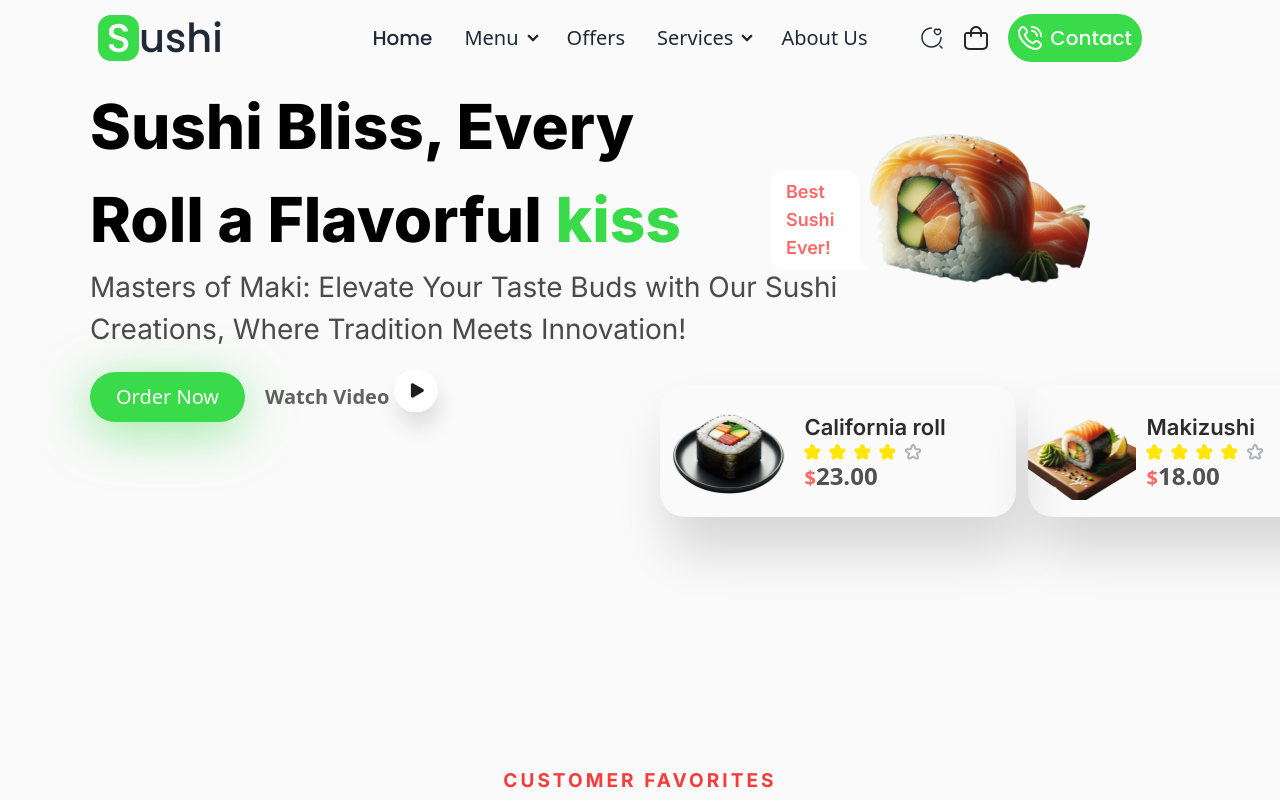
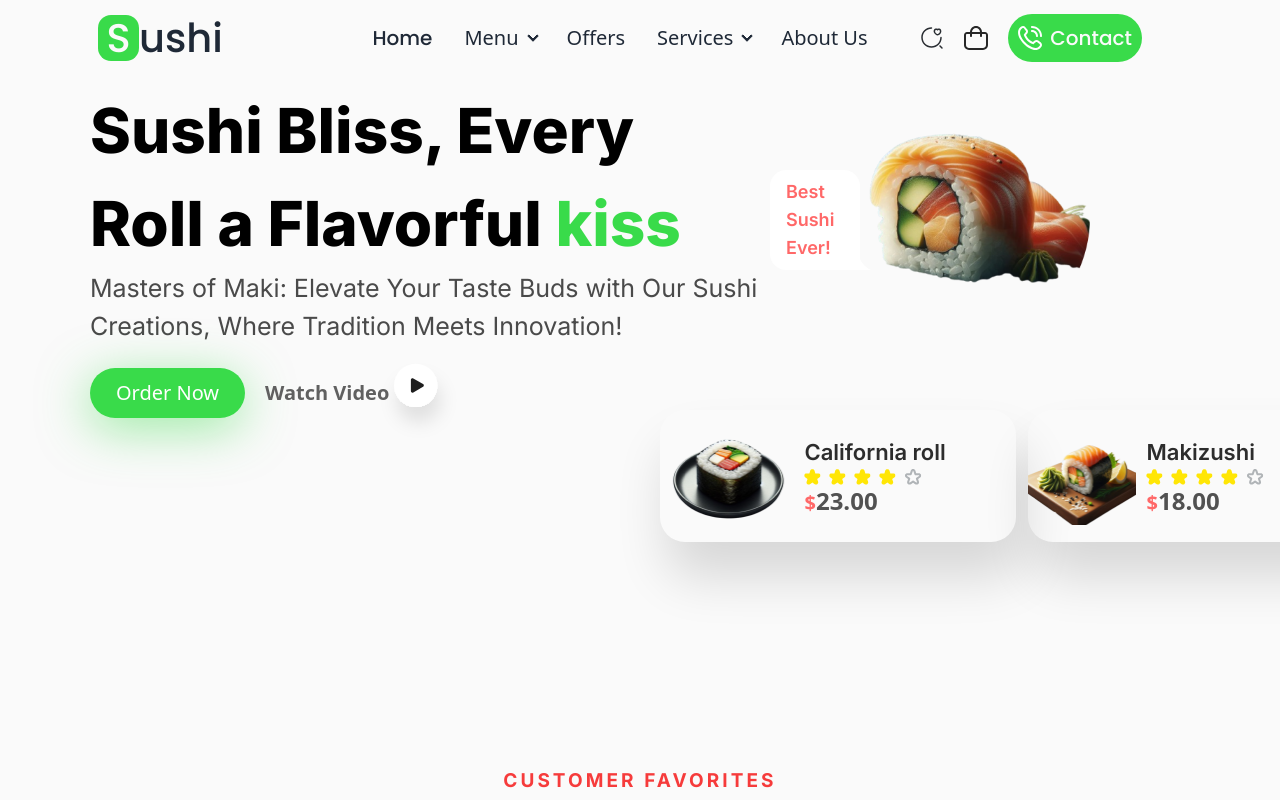
Before and after one commit to Maxwell011/sushi-experience, a React (Vite) app: page / in a window 1280 px wide. Shown: the top 800 px of the page. Built offline with nearby package versions, Linux system fonts and the light colour scheme.

Commit message:
Update font size and positioning in App component

```diff
--- a/src/App.tsx
+++ b/src/App.tsx
@@ -22,8 +22,8 @@ function App() {
                   kiss
                 </span>
               </h1>
-              <p className='text-[#4A4A4A] text-[28px] not-italic font-normal font-inter w-[825px]'>
-                Masters of Maki: Elevate Your Taste Buds with Our Sushi
+              <p className='text-[#4A4A4A] text-[25px] not-italic font-normal font-inter w-[825px]'>
+                Masters of Maki: Elevate Your Taste Buds with Our Sushi <br/>
                 Creations, Where Tradition Meets Innovation!
               </p>
               <div className='flex items-center gap-[20px]'>
@@ -51,7 +51,7 @@ function App() {
                 className='mb-[420px] ml-[-100px]'
               />
             </div>
-            <div className='flex gap-3 ml-[-260px] mb-[250px] absolute left-[920px] top-[385px]'>
+            <div className='flex gap-3 ml-[-260px] mb-[250px] absolute left-[920px] top-[410px]'>
               <div className='shadow-[7px_35px_51px_0px_rgba(0,0,0,0.14)] w-[355.506px] h-[132px] rounded-[25px] flex items-center gap-[10px]'>
                 <img
                   src='/_78d38fb4-559d-4cdb-822d-44ecdec0a7f8-removebg-preview 1.png'
```
